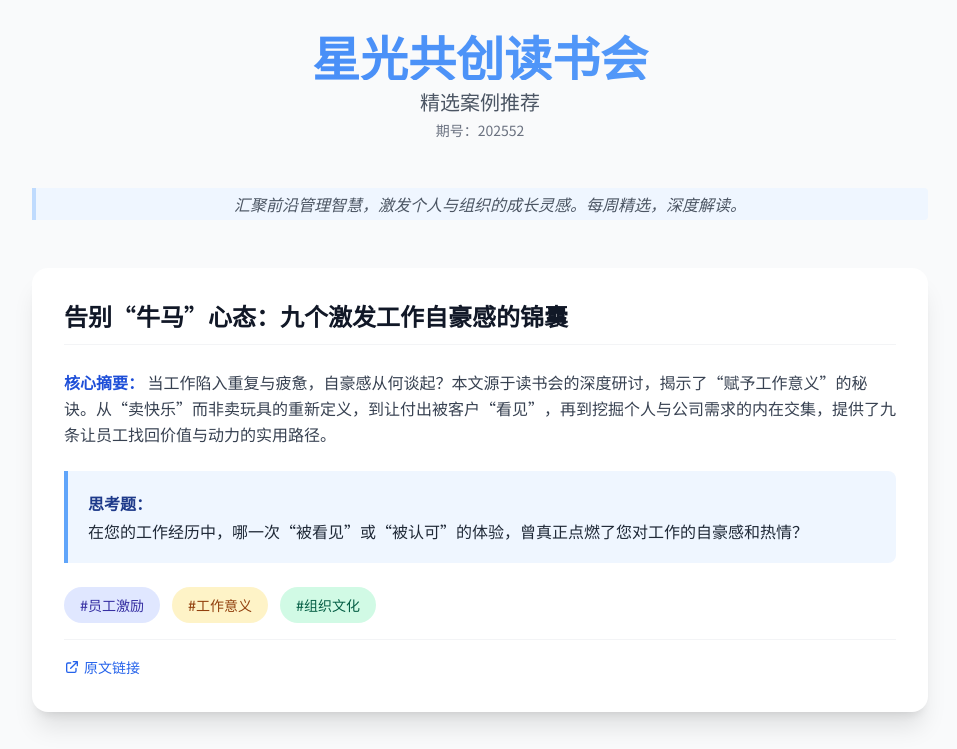
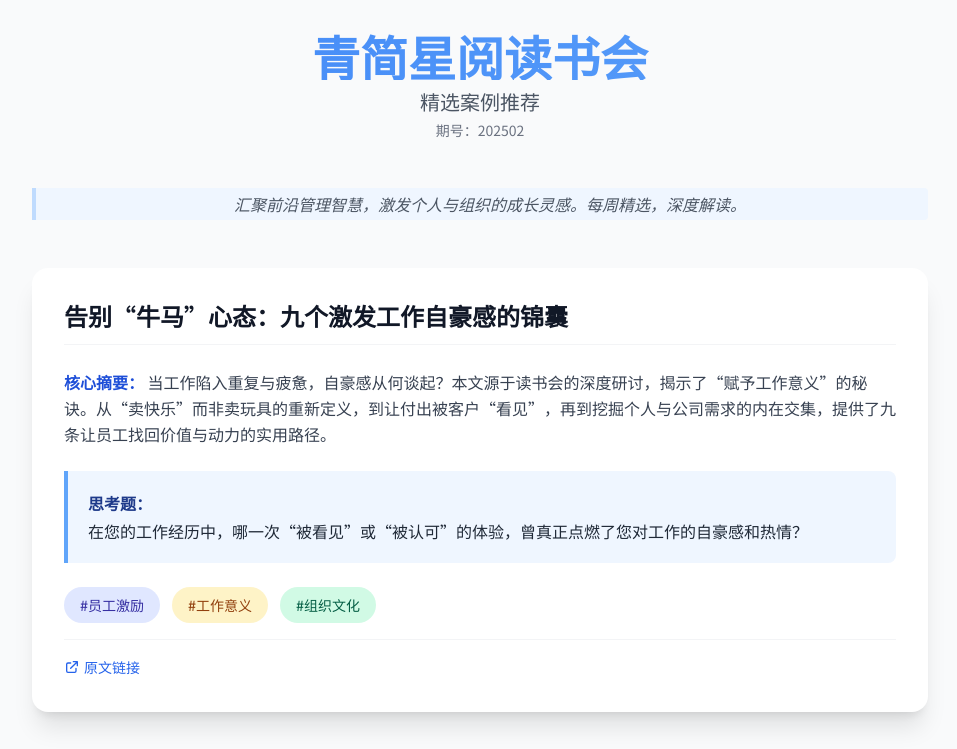
Before and after one commit to Jackey563/jack.github.io, a plain HTML site: page 2025-02.html in a window 1280 px wide. Shown: the top 749 px of the page, without its empty margins (160-1117 px from the left). Drawn offline with nearby package versions, Linux system fonts and the light colour scheme.

```diff
--- a/2025-02.html
+++ b/2025-02.html
@@ -29,9 +29,9 @@
     <div class="min-h-screen py-8 px-4">
         <!-- 头部 Header -->
         <header class="text-center mb-12">
-            <h1 class="text-4xl md:text-5xl font-bold mb-2 gradient-text">星光共创读书会</h1>
+            <h1 class="text-4xl md:text-5xl font-bold mb-2 gradient-text">青简星阅读书会</h1>
             <p class="text-xl text-gray-600 mb-1">精选案例推荐</p>
-            <p class="text-sm text-gray-500">期号：202552</p>
+            <p class="text-sm text-gray-500">期号：202502</p>
         </header>
 
         <!-- 引言 Introduction -->
```
